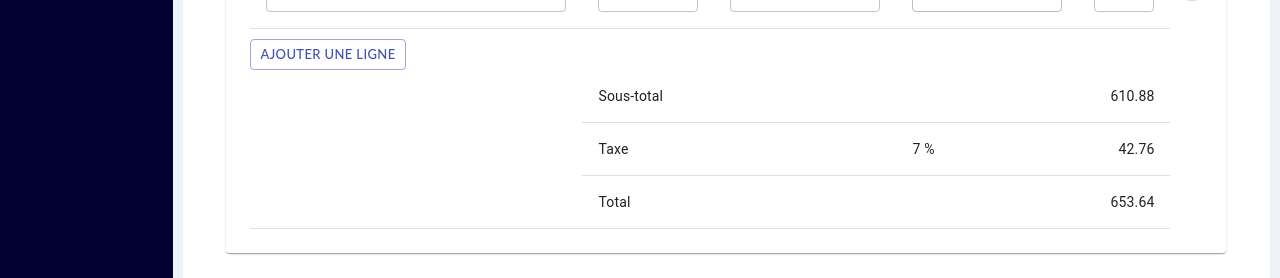
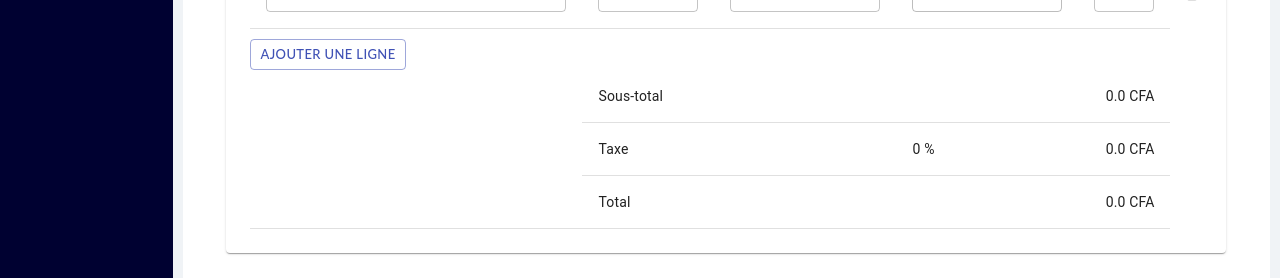
Before and after one commit to dassoukhi/facturation-app, a React (Create React App) app: page /factures in a window 1280 px wide. Both pictures are taken after a click on the button "NOUVELLE FACTURE". Shown: the part 467-745 px from the top of the page. Built offline with nearby package versions, Linux system fonts and the light colour scheme.

Commit message:
ivnvoice

```diff
--- a/src/components/itemRow.js
+++ b/src/components/itemRow.js
@@ -63,8 +63,10 @@ const ItemRow = ({ keyItem, deleteItem }) => {
   }
 
   const handleTaxe = e => {
-    setTaxe(e.target.value)
-    dispatch(changeTaxe({ id: keyItem, value: e.target.value }))
+    if (!isNaN(e.target.value)) {
+      setTaxe(e.target.value)
+      dispatch(changeTaxe({ id: keyItem, value: e.target.value }))
+    }
   }
   return (
     <TableRow key={keyItem}>
--- a/src/components/newFacture.js
+++ b/src/components/newFacture.js
@@ -39,7 +39,7 @@ const Nav = styled.div`
 `
 const currencies = [
   {
-    value: 'XAF',
+    value: 'CFA',
     label: 'Franc CFA'
   },
   {
@@ -96,15 +96,36 @@ export default function NewFacture({ handleStatus }) {
   }
   const [client, setClient] = useState('')
   const [numFact, setNumFact] = useState('FACT-' + getDate())
-  const [devise, setDevise] = useState('XAF')
+  const [devise, setDevise] = useState('CFA')
   const currentInvoice = useSelector(state => state.invoice.value)
+  var  subTotal = '0.0'
+  var tax = '0.0'
+  var taxPercent = '0'
+  var total = '0.0'
 
   function valideInvoice() {
     let result = client !== ''
     if (!result) {
       return result
     }
+    let subT = 0.0
+    let CurrentTax = 0.0
     for (const element of currentInvoice) {
+      subT= subT + Number(element.total)
+      subTotal = subT.toFixed(2).toString()
+
+      CurrentTax = CurrentTax + (Number(element.taxe) / 100)
+      taxPercent = (CurrentTax * 100).toFixed(0)
+      tax = CurrentTax.toFixed(2).toString()
+      let t = subT * CurrentTax
+      tax = t.toFixed(2).toString()
+
+      let tt = (Number(subTotal) + Number(tax)).toFixed(2)
+      total = tt
+
+      console.log('sub ', subTotal)
+      console.log('tax ', tax)
+      console.log('total ', total)
       if (
         element.description === '' ||
         element.quantite === '' ||
@@ -112,7 +133,7 @@ export default function NewFacture({ handleStatus }) {
         element.total === ''
       ) {
         result = false
-        break
+
       }
     }
     console.log(result)
@@ -242,7 +263,7 @@ export default function NewFacture({ handleStatus }) {
                 </Grid>
               </Grid>
             </Grid>
-            <TableFacture />
+            <TableFacture subTotal={subTotal} devise={devise} total={total} taxe={tax} taxPercent={taxPercent}/>
           </Paper>
         </MuiPickersUtilsProvider>
       </main>
--- a/src/components/tableFacture.js
+++ b/src/components/tableFacture.js
@@ -56,7 +56,7 @@ const invoiceSubtotal = subtotal(rows)
 const invoiceTaxes = TAX_RATE * invoiceSubtotal
 const invoiceTotal = invoiceTaxes + invoiceSubtotal
 
-export default function TableFacture() {
+export default function TableFacture({subTotal, devise, total, taxe, taxPercent}) {
   const classes = useStyles()
   const currentInvoice = useSelector(state => state.invoice.value)
   const dispatch = useDispatch()
@@ -70,7 +70,7 @@ export default function TableFacture() {
         quantite: '',
         prix: '',
         total: '',
-        taxe: ''
+        taxe: '0'
       })
     )
     setcounter(counter + 1)
@@ -109,18 +109,16 @@ export default function TableFacture() {
         <TableRow key='stotal'>
           <TableCell rowSpan={4} />
           <TableCell colSpan={3}>Sous-total</TableCell>
-          <TableCell align='right'>{ccyFormat(invoiceSubtotal)}</TableCell>
+          <TableCell align='right'>{subTotal + " " + devise}</TableCell>
         </TableRow>
         <TableRow key='taxe'>
           <TableCell colSpan={2}>Taxe</TableCell>
-          <TableCell colSpan={1}>{`${(TAX_RATE * 100).toFixed(
-            0
-          )} %`}</TableCell>
-          <TableCell align='right'>{ccyFormat(invoiceTaxes)}</TableCell>
+          <TableCell colSpan={1}>{`${taxPercent} %`}</TableCell>
+          <TableCell align='right'>{taxe+ " " + devise}</TableCell>
         </TableRow>
         <TableRow key='total'>
           <TableCell colSpan={3}>Total</TableCell>
-          <TableCell align='right'>{ccyFormat(invoiceTotal)}</TableCell>
+          <TableCell align='right'>{total + " " + devise}</TableCell>
         </TableRow>
       </TableBody>
     </Table>
--- a/src/features/invoceSlice.js
+++ b/src/features/invoceSlice.js
@@ -1,7 +1,7 @@
 import { createSlice } from '@reduxjs/toolkit'
 
 const initialStateValue = [
-  { id: 0, description: '', quantite: '', prix: '', total: '', taxe: '' }
+  { id: 0, description: '', quantite: '', prix: '', total: '', taxe: '0' }
 ]
 
 export const invoiceSlice = createSlice({
```
